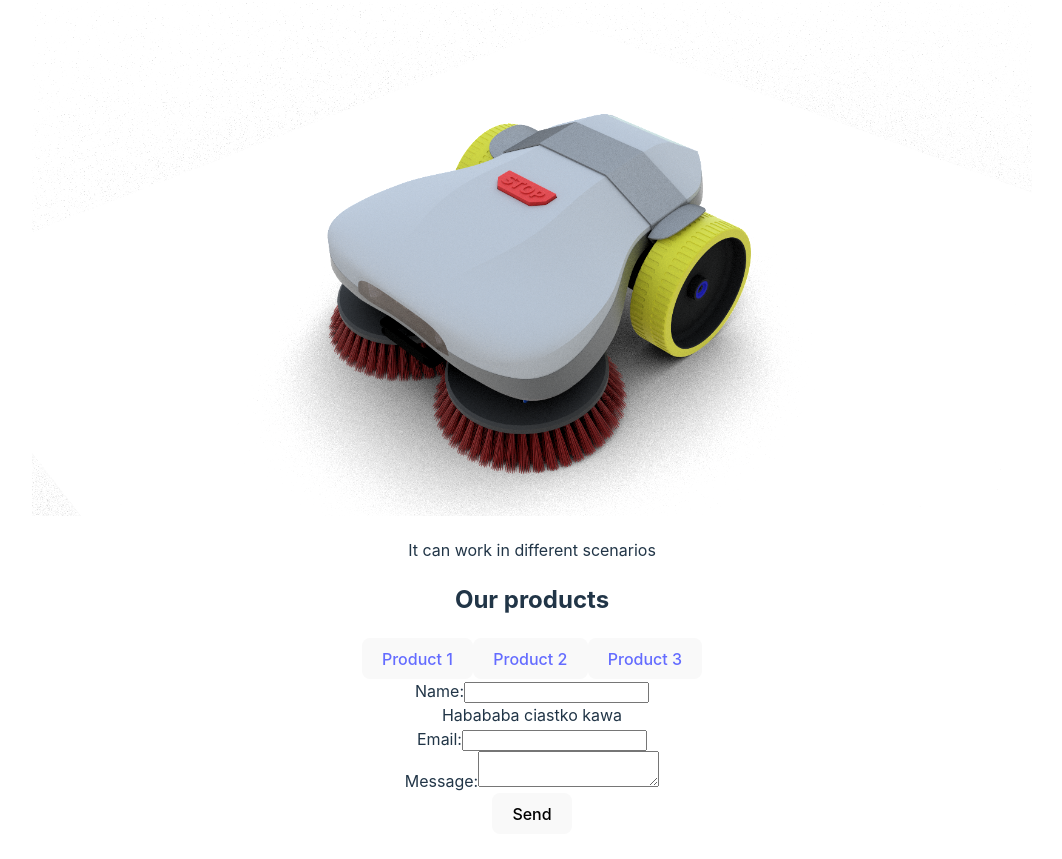
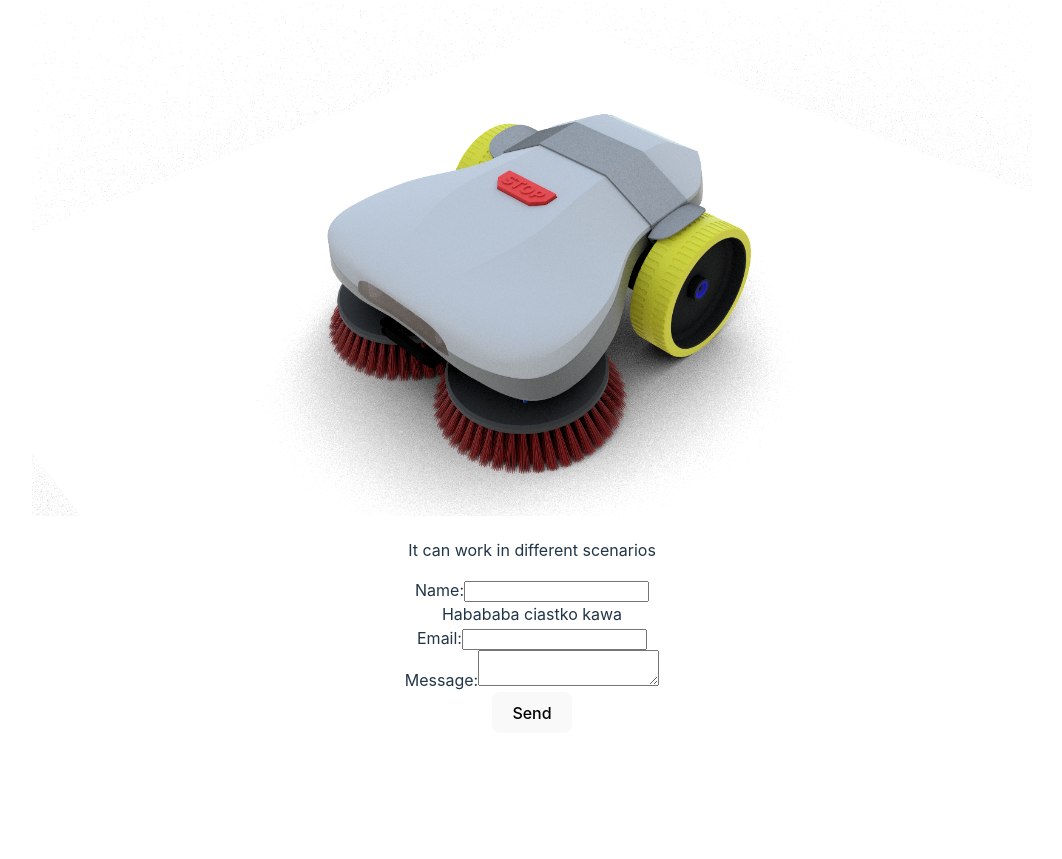
Before and after one commit to Liziye725/test_website_o_robotics, a React (Vite) app: page / in a window 1280 px wide. Shown: the part 521-1380 px from the top of the page, without its empty margins (108-1170 px from the left). After the commit the page ends 1286 px from the top, so only its background shows below. Built offline with nearby package versions, Linux system fonts and the light colour scheme.

Commit message:
Main Product Page added

```diff
--- a/src/App.jsx
+++ b/src/App.jsx
@@ -9,6 +9,7 @@ import HomePage from './pages/homepage/HomePage'
 
 import ContactForm from './pages/contact-info/ContactForm'
 
+import MainProductPage from './pages/mainproductpage/MainProductPage'
 import ProductPage1 from './pages/productpage-1/ProductPage1'
 import ProductPage2 from './pages/productpage-2/ProductPage2'
 import ProductPage3 from './pages/productpage-3/ProductPage3'
@@ -29,6 +30,7 @@ function App() {
             <Route path='/' element={<Menu />} >
               <Route index element={<HomePage />} />
               <Route path='about' element={<AboutPage />} />
+              <Route path='/mainproductpage' element={<MainProductPage />} />
               <Route path='product1' element={<ProductPage1 />} />
               <Route path='product2' element={<ProductPage2 />} />
               <Route path='product3' element={<ProductPage3 />} />
@@ -45,20 +47,6 @@ function App() {
 
 
 
-
-
-
-
-
-
-      <div>
-      <h2>Our products</h2>
-          <div>
-            <button><Link to="/product1">Product 1</Link></button>
-            <button><Link to="/product2">Product 2</Link></button>
-            <button><Link to="/product3">Product 3</Link></button>
-          </div>
-
         <ContactForm/>
         {/* <a href="https://vitejs.dev" target="_blank">
           <img src={viteLogo} className="logo" alt="Vite logo" />
@@ -67,7 +55,7 @@ function App() {
           <img src={reactLogo} className="logo react" alt="React logo" />
         </a> */}
 
-      </div>
+
       </BrowserRouter>
     </>
   )
--- a/src/components/Menu.jsx
+++ b/src/components/Menu.jsx
@@ -23,6 +23,9 @@ export default function Menu() {
                 <Link to={'/about'} className="menu_item">
                     About
                 </Link>
+                <Link to={'/mainproductpage'} className="menu_item">
+                         Products
+                    </Link>
                 {/* <Link to={'/contact'} className="menu_item">
                     Contact
                 </Link> */}
--- /dev/null
+++ b/src/pages/mainproductpage/MainProductPage.jsx
@@ -0,0 +1,36 @@
+import React from 'react';
+import { Link } from 'react-router-dom';
+import GarbageScenarioSmall from '../../assets/home/scenario-garbage-small.png';
+import SnowScenarioSmall from '../../assets/home/scenario-snow-small.png';
+import WeedScenarioSmall from '../../assets/home/scenario-weed-small.png';
+
+const MainProductPage = () => {
+  return (
+    <div>
+      <h1>Our scenarios</h1>
+      <h2>Our robots can work in many different ways</h2>
+      <div>
+        <div>
+          <img src={GarbageScenarioSmall} alt="Garbage" style={{ maxWidth: '300px', maxHeight: '150px' }} />
+          <button>
+            <Link to="/product1">Scenario 1</Link>
+          </button>
+        </div>
+        <div>
+          <img src={SnowScenarioSmall} alt="Snow" style={{ maxWidth: '300px', maxHeight: '150px' }} />
+          <button>
+            <Link to="/product2">Scenario 2</Link>
+          </button>
+        </div>
+        <div>
+          <img src={WeedScenarioSmall} alt="Weed" style={{ maxWidth: '300px', maxHeight: '150px' }} />
+          <button>
+            <Link to="/product3">Scenario 3</Link>
+          </button>
+        </div>
+      </div>
+    </div>
+  );
+};
+
+export default MainProductPage;
--- a/src/pages/productpage-1/ProductPage1.jsx
+++ b/src/pages/productpage-1/ProductPage1.jsx
@@ -1,15 +1,17 @@
 import React from 'react';
 import { Link } from 'react-router-dom';
-import ProductPhoto1 from '../../assets/home/FullAssembly3.png'
+import GarbageScenarioSmall from '../../assets/home/scenario-garbage-small.png'
+import SnowScenarioSmall from '../../assets/home/scenario-snow-small.png'
+import WeedScenarioSmall from '../../assets/home/scenario-weed-small.png'
 
 
 const ProductPage1 = () => {
   return (
     <div>
-      <h1>Product 1</h1>
-      <img src={ProductPhoto1} alt="Product 1" style={{ maxWidth: '400px', maxHeight: '150px' }} />
-      <p>Sick of battling with Mother Nature's messes? Enter Product 1, your trusty sidekick in the quest for outdoor cleanliness! With its rugged design and unrivaled power, Product 1 tackles dirt, grime, and stubborn stains like a seasoned explorer conquering uncharted territory. Say goodbye to grimy patios and dusty decks – Product 1 is here to reclaim your outdoor spaces and turn them into pristine paradises!</p>
-      <button><Link to="/">Back to Main Page</Link></button>
+      <h1>Scenario 1: Garbage Collection</h1>
+      <img src={GarbageScenarioSmall} alt="Product 1" style={{ maxWidth: '400px', maxHeight: '150px' }} />
+      <p>Our robot revolutionizes weed control in gardens, agricultural fields, and public green spaces. It identifies and removes unwanted plants with precision, using advanced cutting and extraction tools. This scenario showcases the robot's ability to promote healthier and more aesthetically pleasing landscapes, maintaining well-kept environments with minimal human intervention.</p>
+      <button><Link to="/mainproductpage">Back to Products</Link></button>
     </div>
   );
 }
--- a/src/pages/productpage-2/ProductPage2.jsx
+++ b/src/pages/productpage-2/ProductPage2.jsx
@@ -1,14 +1,16 @@
 import React from 'react';
 import { Link } from 'react-router-dom';
-import ProductPhoto2 from '../../assets/home/FullAssembly4.png'
+import GarbageScenarioSmall from '../../assets/home/scenario-garbage-small.png'
+import SnowScenarioSmall from '../../assets/home/scenario-snow-small.png'
+import WeedScenarioSmall from '../../assets/home/scenario-weed-small.png'
 
 const ProductPage2 = () => {
   return (
     <div>
-      <h1>Product 2</h1>
-      <img src={ProductPhoto2} alt="Product 2" style={{ maxWidth: '300px', maxHeight: '150px' }} />
-      <p>Meet Product 2, the superhero of outdoor cleaning! With its mighty suction and fearless determination, Product 2 takes on leaves, debris, and other outdoor offenders with the ferocity of a wild beast on the hunt. No mess is too big, no stain too stubborn – Product 2 will leave your outdoor surfaces looking immaculate, ready to impress even the pickiest of neighbors!</p>
-      <button><Link to="/">Back to Main Page</Link></button>
+      <h1>Scenario 2: Snow Removal</h1>
+      <img src={SnowScenarioSmall} alt="Product 2" style={{ maxWidth: '300px', maxHeight: '150px' }} />
+      <p>Our robot excels in snow removal, making winter maintenance more efficient and less labor-intensive. It clears sidewalks, driveways, and parking lots, ensuring safe and accessible paths. With its robust design and effective snow-handling capabilities, this robot becomes an indispensable tool during the winter months, reducing the effort and time traditionally required for snow clearance.</p>
+      <button><Link to="/mainproductpage">Back to Products</Link></button>
     </div>
   );
 }
--- a/src/pages/productpage-3/ProductPage3.jsx
+++ b/src/pages/productpage-3/ProductPage3.jsx
@@ -1,14 +1,16 @@
 import React from 'react';
 import { Link } from 'react-router-dom';
-import ProductPhoto3 from '../../assets/home/FullAssembly2.png'
+import GarbageScenarioSmall from '../../assets/home/scenario-garbage-small.png'
+import SnowScenarioSmall from '../../assets/home/scenario-snow-small.png'
+import WeedScenarioSmall from '../../assets/home/scenario-weed-small.png'
 
 const ProductPage3 = () => {
   return (
     <div>
-      <h1>Product 3</h1>
-      <img src={ProductPhoto3} alt="Product 3" style={{ maxWidth: '300px', maxHeight: '150px' }} />
-      <p>Introducing Product 3, the ultimate weapon in your arsenal against outdoor grime! With its state-of-the-art scrubbing power and relentless perseverance, Product 3 annihilates dirt, mold, and mildew with the precision of a seasoned warrior on the battlefield. Say goodbye to grimy sidewalks and dingy driveways – Product 3 will transform your outdoor spaces into sparkling sanctuaries fit for royalty!</p>
-      <button><Link to="/">Back to Main Page</Link></button>
+      <h1>Scenario 3: Weed Control</h1>
+      <img src={WeedScenarioSmall} alt="Product 3" style={{ maxWidth: '300px', maxHeight: '150px' }} />
+      <p>Our robot revolutionizes weed control in gardens, agricultural fields, and public green spaces. It identifies and removes unwanted plants with precision, using advanced cutting and extraction tools. This scenario showcases the robot's ability to promote healthier and more aesthetically pleasing landscapes, maintaining well-kept environments with minimal human intervention.</p>
+      <button><Link to="/mainproductpage">Back to Products</Link></button>
     </div>
   );
 }
```
